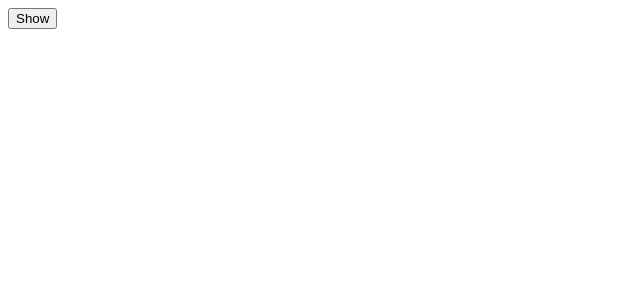
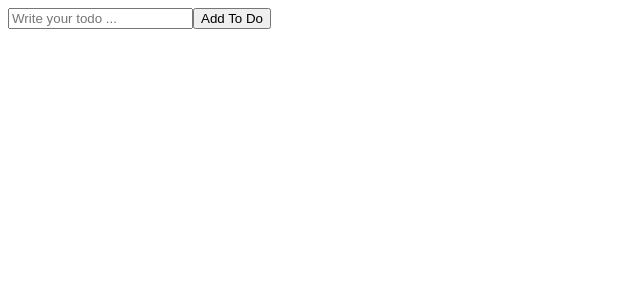
Before and after one commit to Kong-E/react-for-beginners-CRA, a React (Create React App) app: page / in a window 1280 px wide. Shown: the top 300 px of the page, without its empty margins (0-640 px from the left). Built offline with nearby package versions, Linux system fonts and the light colour scheme.

Commit message:
#7.2 ToDo list

```diff
--- a/src/App.js
+++ b/src/App.js
@@ -1,24 +1,32 @@
-import { useEffect, useState } from "react";
+import { useState } from "react";
 
-function Hello() {
-  useEffect(() => {
-    console.log("created :)");
-    return () => console.log("destroyed :(");
-  }, []);
+function App() {
+  const [toDo, setToDo] = useState();
+  const [toDos, setToDos] = useState([]);
+  const onChange = (e) => setToDo(e.target.value);
+  const onSubmit = (e) => {
+    e.preventDefault();
+    console.log(toDo);
+    setToDo("");
+    setToDos((current) => [toDo, ...current]);
+  };
   return (
     <div>
-      <h1>Hello!</h1>
-    </div>
-  );
-}
-
-function App() {
-  const [showing, setShowing] = useState(false);
-  const onClick = () => setShowing((prev) => !prev);
-  return (
-    <div>
-      <button onClick={onClick}>{showing ? "Hide" : "Show"}</button>
-      {showing ? <Hello /> : null}
+      <form onSubmit={onSubmit}>
+        <input
+          value={toDo}
+          type="text"
+          placeholder="Write your todo ..."
+          onChange={onChange}
+        ></input>
+        <button>Add To Do</button>
+        <br />
+        <ul>
+          {toDos.map((item, index) => (
+            <li key={index}>{item}</li>
+          ))}
+        </ul>
+      </form>
     </div>
   );
 }
```
